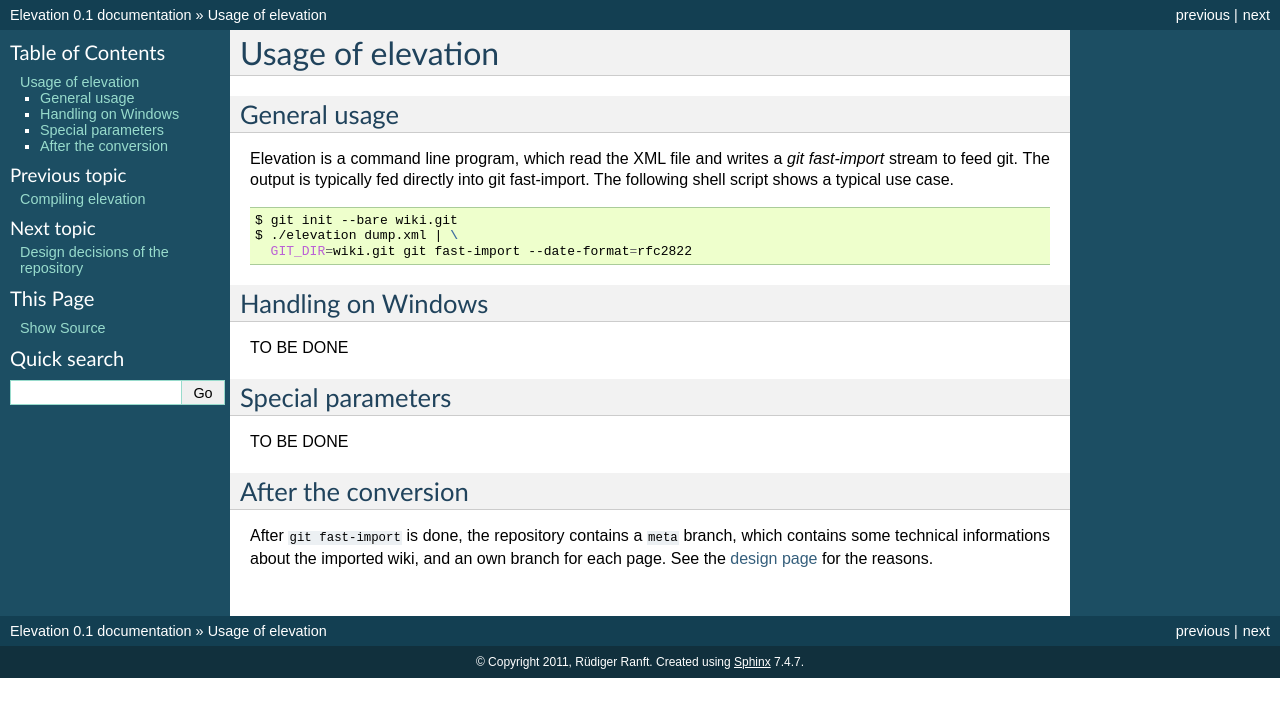
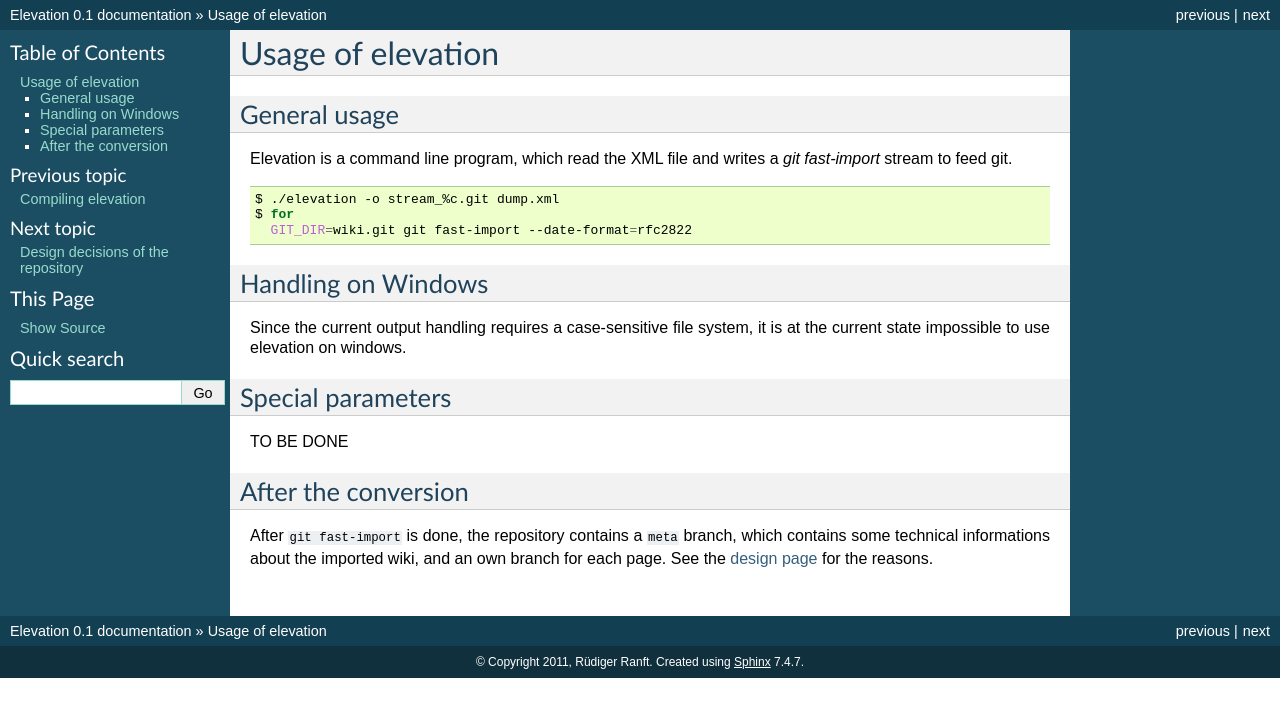
Before and after one commit to sguzman/elevation-c-import, a Sphinx documentation site: the page built from doc/usage.txt, in a window 1280 px wide. Shown: the top 717 px of the page. Built offline with Sphinx 7.4.7, drawn with Linux system fonts in a browser that asks for light colours.

Commit message:
Added some documentation.

```diff
--- a/doc/index.txt
+++ b/doc/index.txt
@@ -19,6 +19,7 @@ Contents:
    design
    repo_usage
    todo
+   internals
 
 
 Indices and tables
--- a/doc/usage.txt
+++ b/doc/usage.txt
@@ -5,19 +5,18 @@ General usage
 -------------
 
 Elevation is a command line program, which read the XML file and writes
-a `git fast-import` stream to feed git. The output is typically
-fed directly into git fast-import. The following shell script shows a typical
-use case.
+a `git fast-import` stream to feed git.
 
 .. code-block:: sh
 
-  $ git init --bare wiki.git
-  $ ./elevation dump.xml | \
+  $ ./elevation -o stream_%c.git dump.xml
+  $ for
     GIT_DIR=wiki.git git fast-import --date-format=rfc2822
 
 Handling on Windows
 -------------------
-TO BE DONE
+Since the current output handling requires a case-sensitive file system, it is
+at the current state impossible to use elevation on windows.
 
 Special parameters
 ------------------
```
Also changed, not shown: doc/internals.txt (added, +20 -0 lines), 6 other files.
